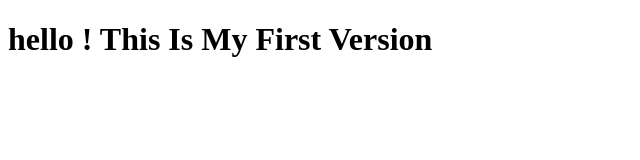
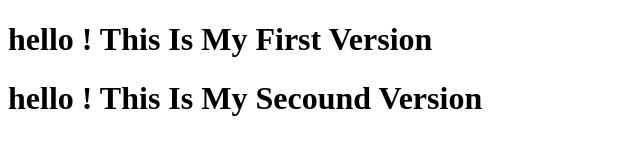
Before and after one commit to MadhuNayak911/githubrepo, a plain HTML site: page index.html in a window 1280 px wide. Shown: the whole page, without its empty margins (0-640 px from the left). Drawn offline with Linux system fonts and the light colour scheme.

Commit message:
Second version

```diff
--- a/index.html
+++ b/index.html
@@ -7,5 +7,6 @@
 </head>
 <body>
     <h1>hello ! This Is My First Version</h1>
+    <h1>hello ! This Is My Secound Version</h1>
 </body>
 </html>
```
